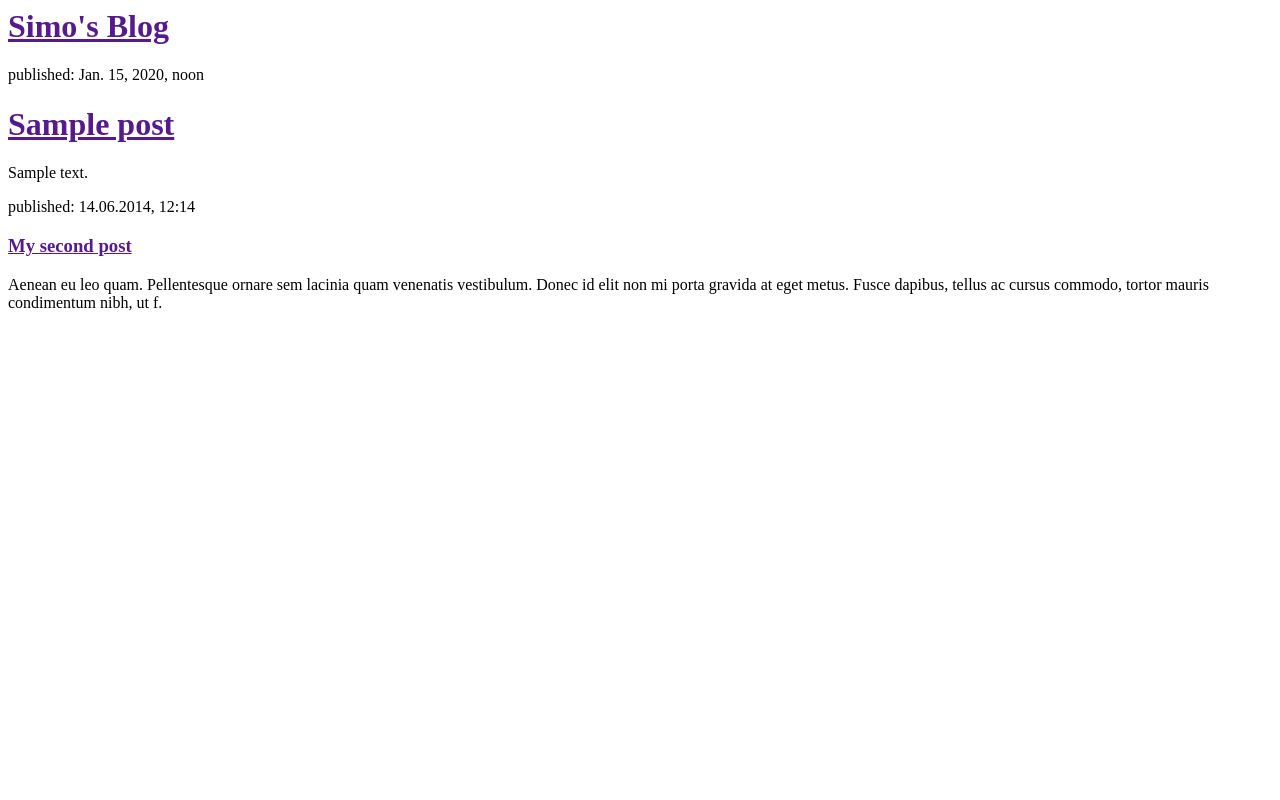
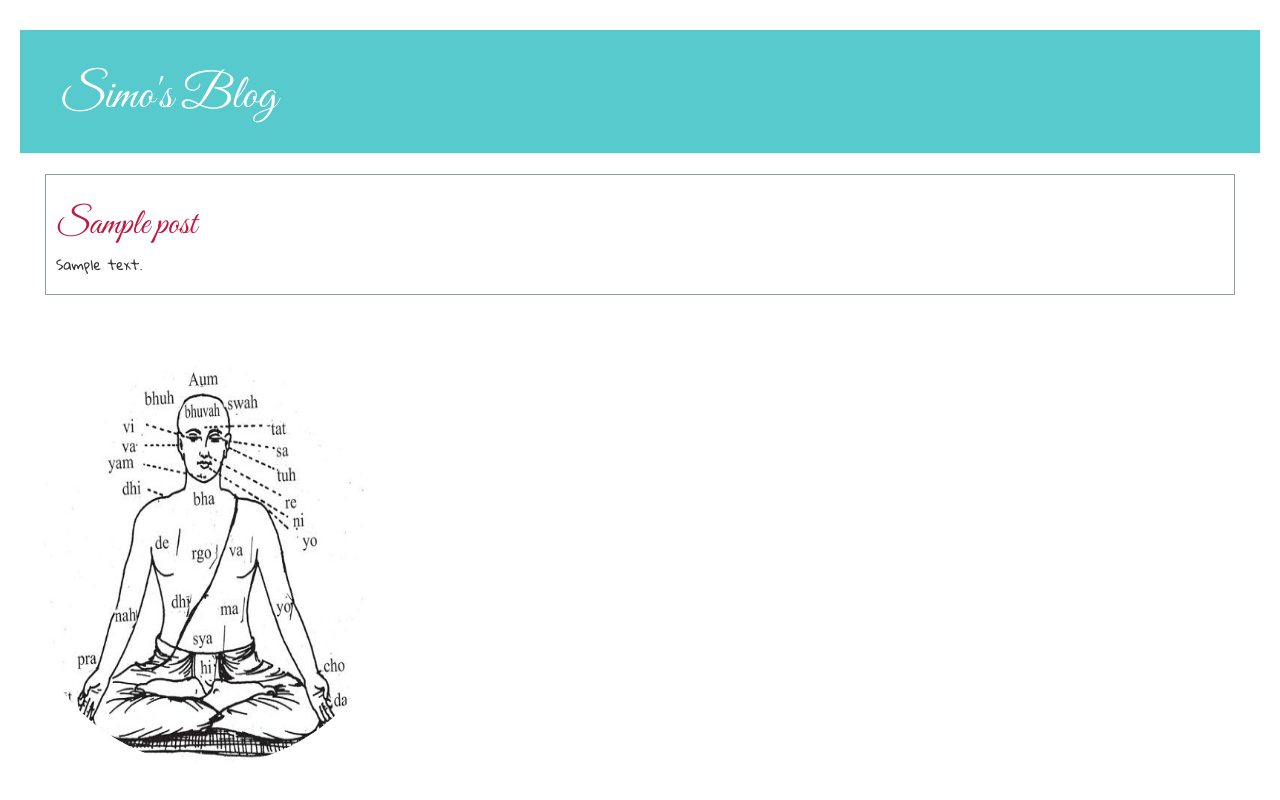
Before and after one commit to SimonaAncuta/my-first-blog, a Django app: template blog/templates/blog/post_list.html in a window 1280 px wide. Run offline with Django 3.2, Linux system fonts and the light colour scheme; the template is opened without the code that fills it: values that come from a table or form of the project are taken from there, others are empty; tables that the repository leaves empty hold one stand-in row (values such as "Sample post"); some libraries are stand-ins or nearby versions.

Commit message:
Modified templates to display posts from database.

```diff
--- /dev/null
+++ b/blog/static/css/blog.css
@@ -0,0 +1,76 @@
+h1 a {
+    color: #C93C5B;
+    font-family: 'Great Vibes';
+}
+
+body {
+    padding-left: 20px;
+    padding-right: 20px;
+    padding-top: 30px;
+    padding-bottom: 30px;
+    font-family: 'Gloria Hallelujah';
+}
+
+.page-header {
+    background-color: #56CACC;
+    margin-top: 0;
+    padding: 20px 20px 20px 40px;
+}
+
+.page-header h1, .page-header h1 a, .page-header h1 a:visited, .page-header h1 a:active {
+    color: #ffffff;
+    font-size: 36pt;
+    text-decoration: none;
+}
+
+.content {
+    margin-left: 40px;
+}
+
+h1, h2, h3, h4 {
+    font-family: 'Lobster', cursive;
+}
+
+.date {
+    color: #6D7878;
+}
+
+.save {
+    float: right;
+}
+
+.post-form textarea, .post-form input {
+    width: 100%;
+}
+
+.top-menu, .top-menu:hover, .top-menu:visited {
+    color: #ffffff;
+    float: right;
+    font-size: 26pt;
+    margin-right: 20px;
+}
+
+.post {
+    margin-bottom: 70px;
+    margin-right: 25px;
+    margin-left: 25px;
+    border: 1px solid #919E9E;
+    padding: 10px;
+}
+
+.post h1 a, .post h1 a:visited {
+    color: #BF1940;
+}
+
+img {
+	width:380px;
+	height:400px;
+	border-radius:50%;
+}
+
+.published_date{
+	float: right;
+	margin-right: 50px;
+	margin-top: -460px;
+
+}
--- a/blog/templates/blog/post_list.html
+++ b/blog/templates/blog/post_list.html
@@ -1,26 +1,30 @@
+{% load staticfiles %}
 <html>
     <head>
+    	<link rel="stylesheet" href="//maxcdn.bootstrapcdn.com/bootstrap/3.2.0/css/bootstrap.min.css">
+		<link rel="stylesheet" href="//maxcdn.bootstrapcdn.com/bootstrap/3.2.0/css/bootstrap-theme.min.css">
+		<link rel="stylesheet" href="{% static 'css/blog.css' %}">
+		<link href="http://fonts.googleapis.com/css?family=Great Vibes&subset=latin,latin-ext" rel="stylesheet" type="text/css">
         <title>Simo's blog</title>
     </head>
     <body>
-    	<div>
+    	<link href="http://fonts.googleapis.com/css?family=Gloria Hallelujah&subset=latin,latin-ext" rel="stylesheet" type="text/css">
+    	<div class="page-header">
             <h1><a href="">Simo's Blog</a></h1>
         </div>
         <div>
             {% for post in posts %}
-            	<div>
-                  <p>published: {{ post.published_date }}</p>
+            	<div class="post">
                   <h1><a href="">{{ post.title }}</a></h1>
                   <p>{{ post.text|linebreaks }}</p>
+
                 </div>
+                <img src="{% static 'img/2a02643.jpg' %}" alt="Mountain View">
+                <p class="published_date">published: {{ post.published_date }}</p>
 
 			{% endfor %}
         </div>
-        <div>
-            <p>published: 14.06.2014, 12:14</p>
-            <h3><a href="">My second post</a></h3>
-            <p>Aenean eu leo quam. Pellentesque ornare sem lacinia quam venenatis vestibulum. Donec id elit non mi porta gravida at eget metus. Fusce dapibus, tellus ac cursus commodo, tortor mauris condimentum nibh, ut f.</p>
-        </div>
+
 
     </body>
 </html>
```
Also changed, not shown: blog/templates/blog/base.html (added, +24 -0 lines), blog/static/img/2a02643.jpg (added), blog/static/img/pic_mountain.jpg (added).
